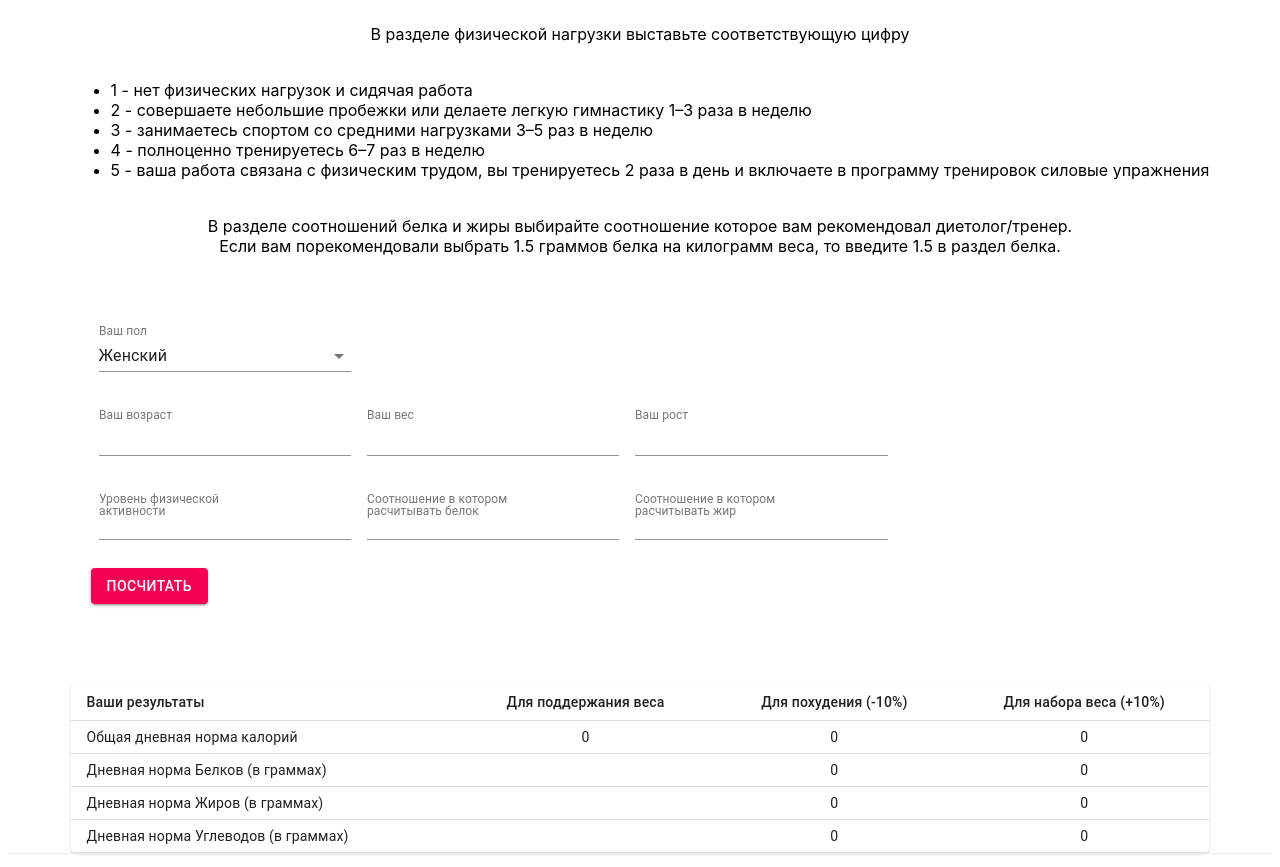
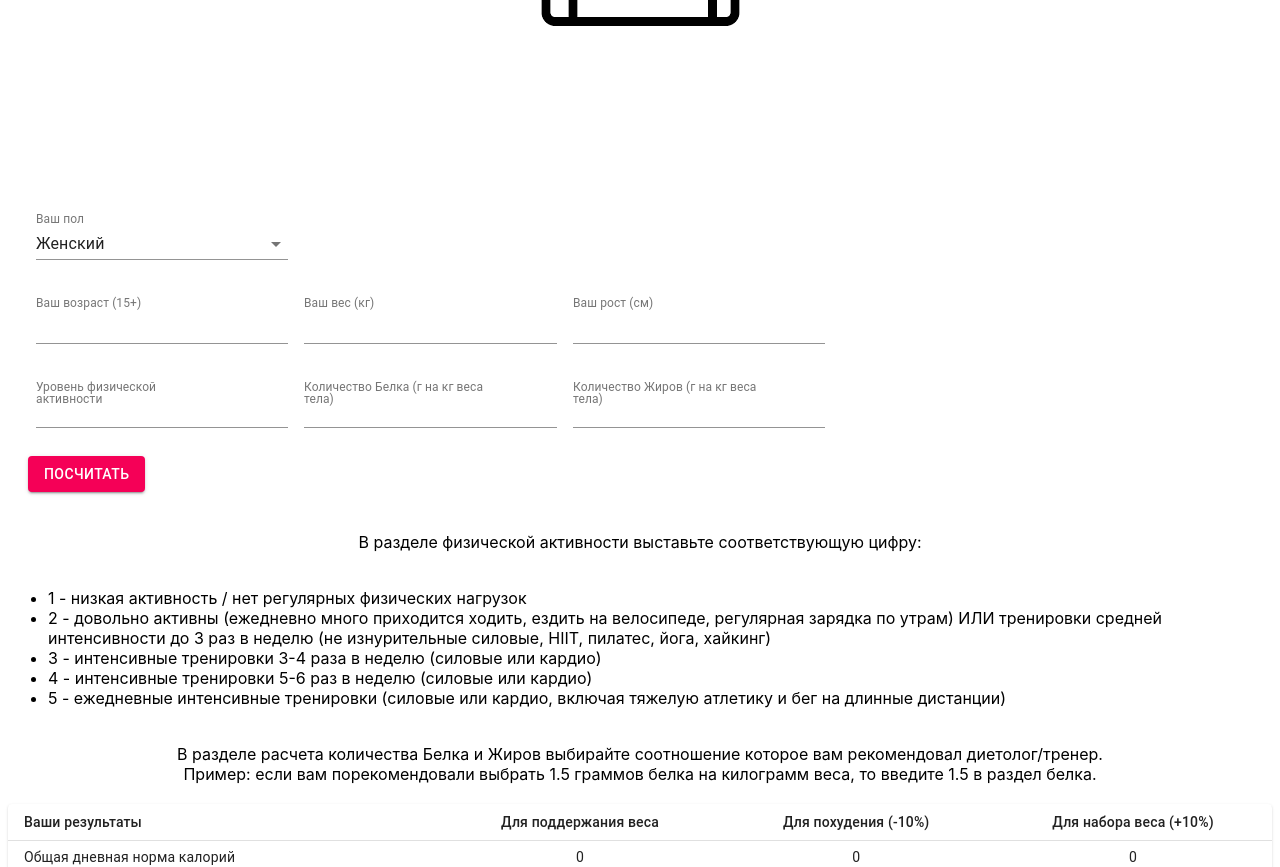
Before and after one commit to Serhazor/macro_calc_en, a Next.js app: page / in a window 1280 px wide. Shown: the part 620-1487 px from the top of the page. Built offline with nearby package versions, Linux system fonts and the light colour scheme.

Commit message:
changed layout slightly and editet text

```diff
--- a/pages/components/demo.js
+++ b/pages/components/demo.js
@@ -111,42 +111,9 @@ export default function FormPropsTextFields() {
       noValidate
       autoComplete="off"
       onSubmit={handleCheck}
-    > <div style={{textAlign: "center"}}>
-          В разделе физической нагрузки выставьте соответствующую цифру
-      </div>
-    <br/>
-      <div >
-        <ul>
-          <li>
-            1 - нет физических нагрузок и сидячая работа
-          </li>
+    > <br />
+      <div/>
 
-          <li>
-            2 - совершаете небольшие пробежки или делаете легкую гимнастику 1–3 раза в неделю
-          </li>
-
-          <li>
-            3 - занимаетесь спортом со средними нагрузками 3–5 раз в неделю
-          </li>
-
-          <li>
-            4 - полноценно тренируетесь 6–7 раз в неделю
-          </li>
-
-          <li>
-            5 - ваша работа связана с физическим трудом, вы тренируетесь 2 раза в день и включаете в программу тренировок силовые упражнения
-          </li>
-        </ul>
-        </div>
-
-      <br />
-      <div/>
-      <div style={{textAlign: "center"}}>
-        В разделе соотношений белка и жиры выбирайте соотношение которое вам рекомендовал диетолог/тренер.
-      </div>
-      <div style={{textAlign: "center"}}>
-      Если вам порекомендовали выбрать 1.5 граммов белка на килограмм веса, то введите 1.5 в раздел белка.
-      </div>
 
       <br />
       <br />
@@ -172,7 +139,7 @@ export default function FormPropsTextFields() {
       <div style={{margin:20}}>
         <TextField
           id="age-number"
-          label="Ваш возраст"
+          label="Ваш возраст (15+)"
           type="number"
           value={ageValue}
           InputLabelProps={{
@@ -184,7 +151,7 @@ export default function FormPropsTextFields() {
         ></TextField>
         <TextField
           id="weight-number"
-          label="Ваш вес"
+          label="Ваш вес (кг)"
           type="number"
           value={weigthValue}
           InputLabelProps={{
@@ -196,7 +163,7 @@ export default function FormPropsTextFields() {
         />
         <TextField
           id="height-number"
-          label="Ваш рост"
+          label="Ваш рост (см)"
           type="number"
           value={heightValue}
           InputLabelProps={{
@@ -221,7 +188,7 @@ export default function FormPropsTextFields() {
         />
         <TextField
           id="protein-number"
-          label="Соотношение в котором расчитывать белок"
+          label="Количество Белка (г на кг веса тела)"
           type="float"
           value={proteinValue}
           InputLabelProps={{
@@ -233,7 +200,7 @@ export default function FormPropsTextFields() {
         />
         <TextField
           id="fat-number"
-          label="Соотношение в котором расчитывать жир"
+          label="Количество Жиров (г на кг веса тела)"
           type="float"
           value={fatValue}
           InputLabelProps={{
@@ -251,8 +218,42 @@ export default function FormPropsTextFields() {
       </div>
 
       <br />
-      <br />
-      <br />
+
+      <div style={{textAlign: "center"}}>
+          В разделе физической активности выставьте соответствующую цифру:
+      </div>
+    <br/>
+      <div >
+        <ul>
+          <li>
+            1 - низкая активность / нет регулярных физических нагрузок
+          </li>
+
+          <li>
+            2 - довольно активны (ежедневно много приходится ходить, ездить на велосипеде, регулярная зарядка по утрам) ИЛИ тренировки средней интенсивности до 3 раз в неделю (не изнурительные силовые, HIIT, пилатес, йога, хайкинг)
+          </li>
+
+          <li>
+            3 - интенсивные тренировки 3-4 раза в неделю (силовые или кардио)
+          </li>
+
+          <li>
+            4 - интенсивные тренировки 5-6 раз в неделю (силовые или кардио)
+          </li>
+
+          <li>
+            5 - ежедневные интенсивные тренировки (силовые или кардио, включая тяжелую атлетику и бег на длинные дистанции)
+          </li>
+        </ul>
+        </div>
+        <br />
+        <div style={{textAlign: "center"}}>
+            В разделе расчета количества Белка и Жиров выбирайте соотношение которое вам рекомендовал диетолог/тренер.
+        </div>
+        <div style={{textAlign: "center"}}>
+            Пример: если вам порекомендовали выбрать 1.5 граммов белка на килограмм веса, то введите 1.5 в раздел белка.
+        </div>
+        <br />
 
       <div>
         <DenseTable
--- a/pages/index.js
+++ b/pages/index.js
@@ -16,8 +16,8 @@ export default function Home() {
       </Head>
 
       <main className={styles.main}>
-      <img src="/images/asflogo.png" alt="" style={{maxHeight: 150}}/>
-       <div><h2>Лучший в мире калькулятор макронутриенов от Alex Si Fitness</h2></div>
+      <img src="/images/asflogo.png" alt="" style={{maxHeight: 250}}/>
+       <div><h2>Лучший в мире калькулятор калорий и макронутриентов (КБЖУ) от Alex Si Fitness</h2></div>
        <br/>
        <div>Поверните телефон в горизонтальное положение</div>
        <img src="/images/phoneRotate.png" alt="" />
```
